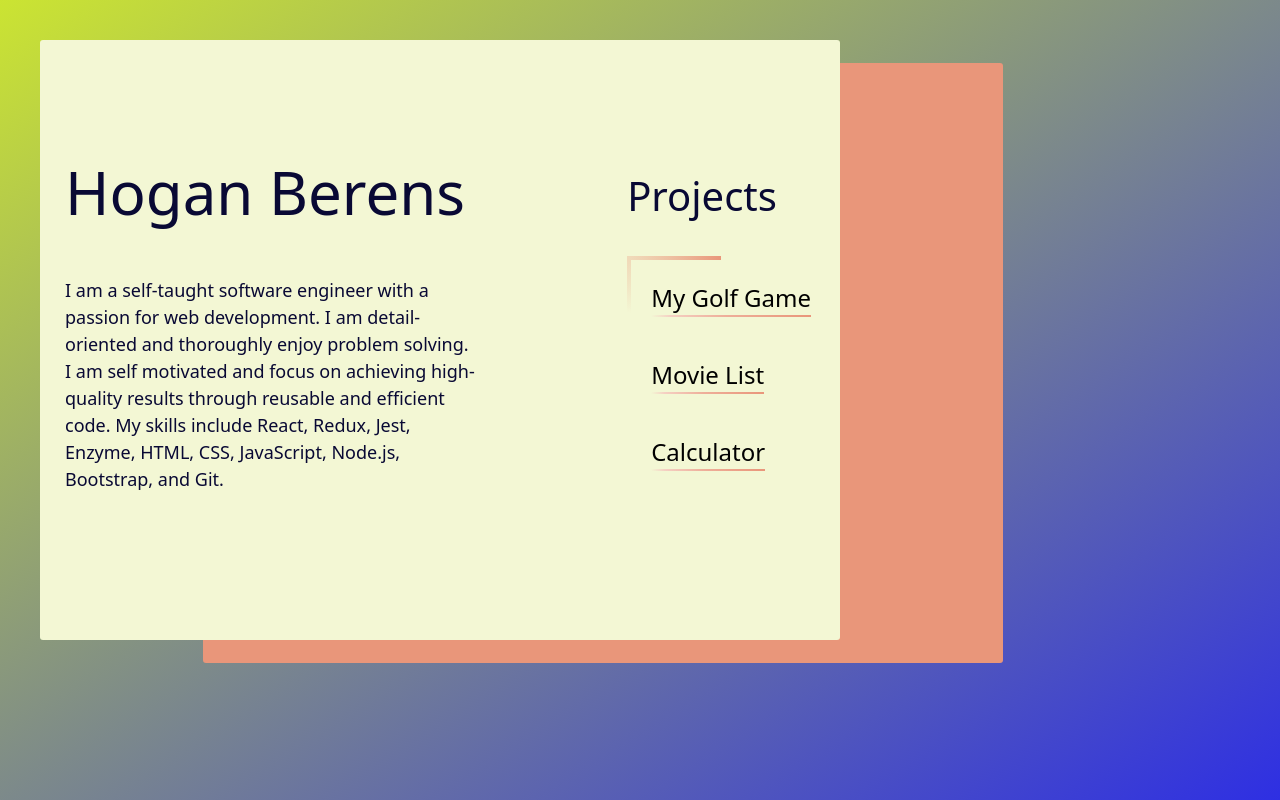
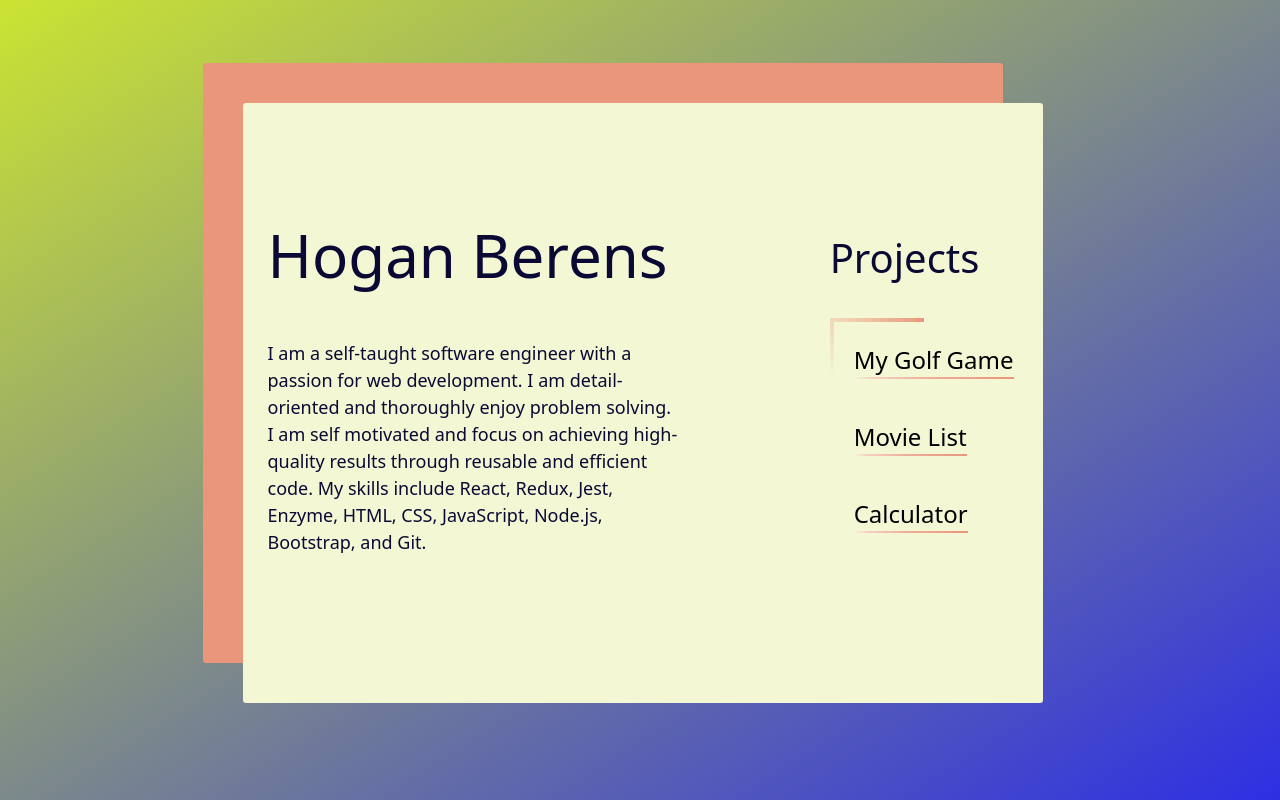
Before and after one commit to HoganBerens/hoganberens.github.io, a React (Create React App) app: page / in a window 1280 px wide. Built offline with nearby package versions, Linux system fonts and the light colour scheme.

Commit message:
testing gh-pages

```diff
--- a/src/components/portfolio/dashboard.js
+++ b/src/components/portfolio/dashboard.js
@@ -6,7 +6,7 @@ import "./dashboard.css";
 const Dashboard = () => {
   return (
     <div className="dashboard-wrapper">
-      <div className="dashboard-container ">
+      <div className="dashboard-container-homepage ">
         <div className="dashboard-background-box" />
         <div className="dashboard-box-wrapper">
           <AboutMe />
```
